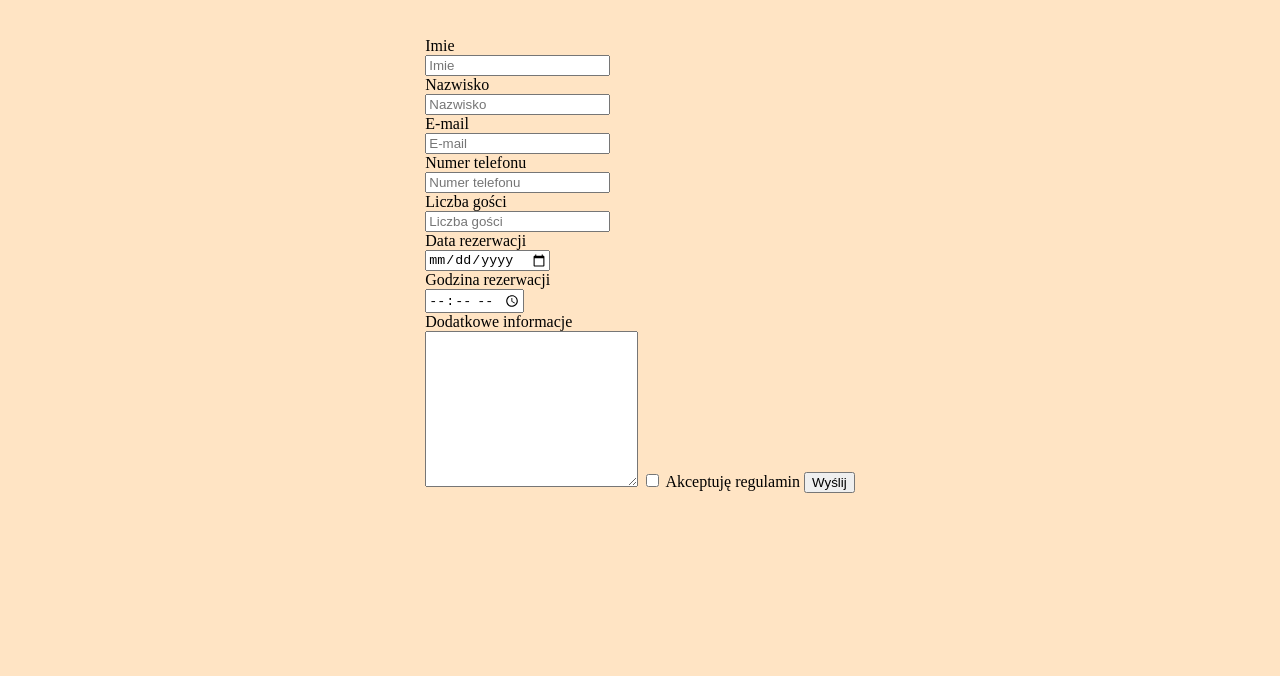
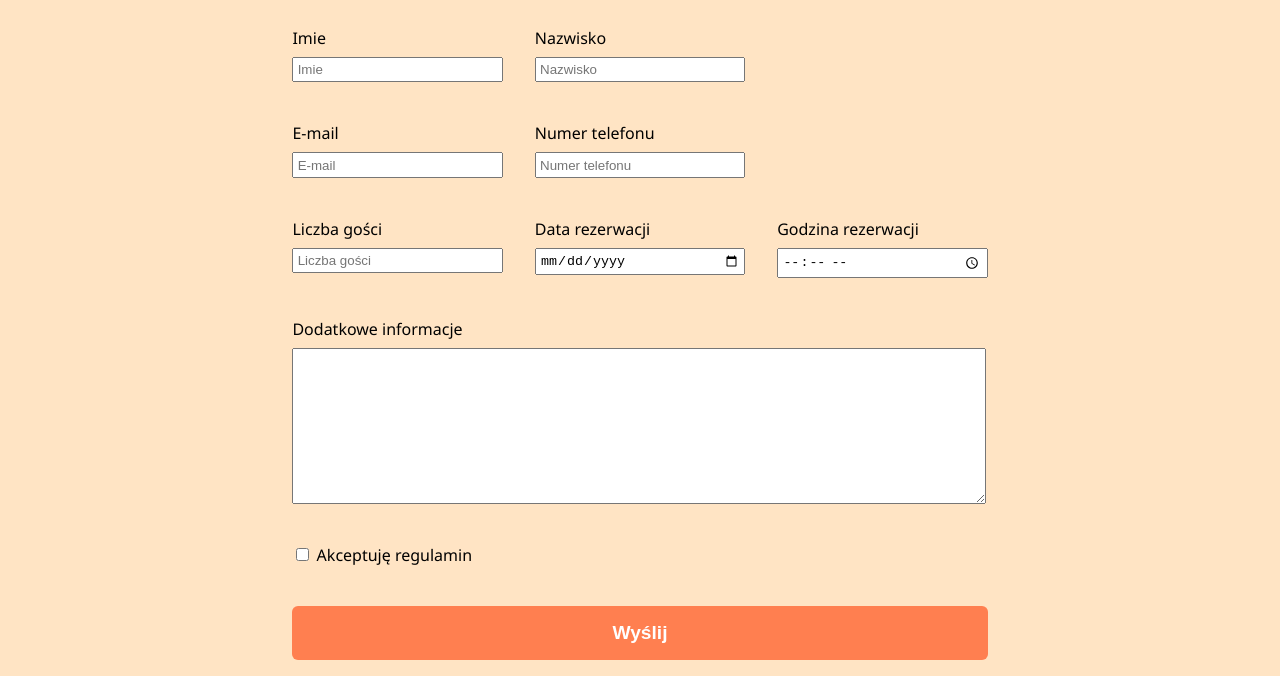
Before and after one commit to Eghizio/html-css-restaurant, a plain HTML site: page pages/rezerwacja.html in a window 1280 px wide. Shown: the part 244-920 px from the top of the page. Before the commit the page ends 800 px from the top, so only its background shows below. Drawn offline with Linux system fonts and the light colour scheme.

Commit message:
Reservation form styling

```diff
--- a/pages/rezerwacja.css
+++ b/pages/rezerwacja.css
@@ -3,10 +3,54 @@
   display: flex;
   flex-direction: column;
   align-items: center;
+  font-family: 'Segoe UI', sans-serif;
 }
 
 .reservation-title {
   font-size: 64px;
   text-transform: uppercase;
-  font-family: 'Segoe UI', sans-serif;
+  font-family: 'Gill Sans', sans-serif;
 }
+
+.reservation-form {
+  display: flex;
+  flex-direction: column;
+  gap: 2.5rem;
+}
+
+.form-row {
+  display: flex;
+  gap: 2rem;
+}
+
+.form-field {
+  display: flex;
+  flex-direction: column;
+  gap: 0.5rem;
+}
+
+.form-field>input {
+  width: 200px;
+  padding: 0.2rem;
+}
+
+.form-field>textarea {
+  width: calc(3 * 208px + 2* 2rem);
+  height: 150px;
+}
+
+.submit-btn {
+  cursor: pointer;
+  padding: 1rem;
+  font-size: larger;
+  font-weight: bold;
+  background-color: coral;
+  color: white;
+  border: none;
+  border-radius: 6px;
+}
+
+.submit-btn:hover {
+  transform: scale(1.05);
+  transition: transform 300ms ease-in-out;
+}
--- a/pages/rezerwacja.html
+++ b/pages/rezerwacja.html
@@ -37,54 +37,65 @@
   <main class="reservation">
     <h2 class="reservation-title">Zarezerwuj stolik</h2>
 
-    <form>
+    <form class="reservation-form">
 
-      <label>
+      <div class="form-row">
+        <label class="form-field">
           <div>Imie</div>
           <input type="text" placeholder="Imie">
         </label>
 
-      <label>
+        <label class="form-field">
           <div>Nazwisko</div>
           <input type="text" placeholder="Nazwisko">
         </label>
+      </div>
 
-      <label>
+
+      <div class="form-row">
+        <label class="form-field">
           <div>E-mail</div>
           <input type="email" placeholder="E-mail">
         </label>
 
-      <label>
+        <label class="form-field">
           <div>Numer telefonu</div>
           <input type="tel" placeholder="Numer telefonu">
         </label>
+      </div>
 
-      <label>
+      <div class="form-row">
+        <label class="form-field">
           <div>Liczba gości</div>
           <input type="number" placeholder="Liczba gości">
         </label>
 
-      <label>
+        <label class="form-field">
           <div>Data rezerwacji</div>
           <input type="date">
         </label>
 
-      <label>
+        <label class="form-field">
           <div>Godzina rezerwacji</div>
           <input type="time">
         </label>
+      </div>
 
-      <label>
+      <div class="form-row">
+        <label class="form-field">
           <div>Dodatkowe informacje</div>
-        <textarea cols="24" rows="10"></textarea>
+          <textarea></textarea>
         </label>
+      </div>
 
+      <div class="form-row">
         <label>
           <input type="checkbox">
           <span>Akceptuję regulamin</span>
         </label>
+      </div>
 
-      <button type="submit">Wyślij</button>
+      <button class="submit-btn" type="submit">Wyślij</button>
 
     </form>
 
```
Lines whose indentation alone changed are shown as unchanged.
